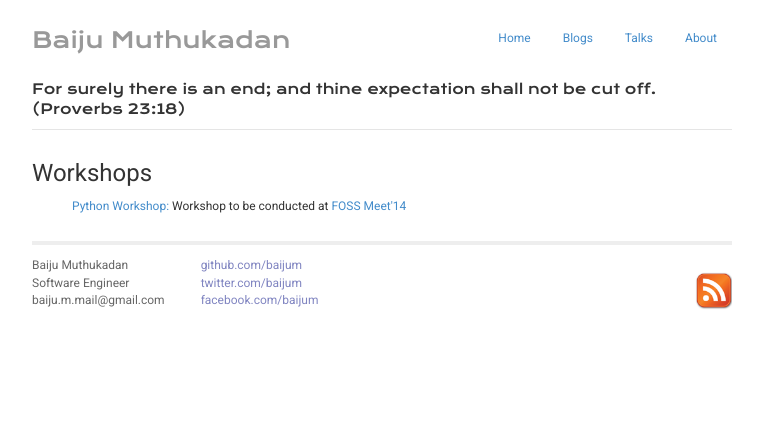
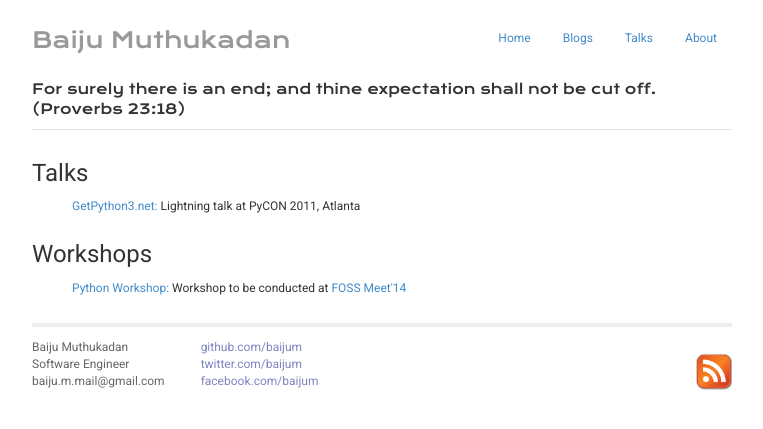
Before and after one commit to baijum/muthukadan.net, a Jekyll site: the page built from talks/index.html, in a window 1280 px wide. Shown: the top 429 px of the page, without its empty margins (258-1021 px from the left). Built offline with Jekyll 4.4.1, drawn with Linux system fonts in a browser that asks for light colours; Markdown is read by kramdown in place of the engine named in the settings.

Commit message:
Added lightning talk

```diff
--- a/talks/index.html
+++ b/talks/index.html
@@ -3,9 +3,15 @@ layout: default
 title: Talks - Workshops - Presentations
 ---
 
+<h3>Talks</h3>
+
+<ul class="posts">
+  <li><a href="http://www.youtube.com/watch?v=UEMjz5A_M5o">GetPython3.net:</a> Lightning talk at PyCON 2011, Atlanta</a></li>
+</ul>
+
 <h3>Workshops</h3>
 
 <ul class="posts">
-    <li><a href="/python_workshop">Python Workshop:</a> Workshop to be conducted at
-    <a href="http://fossmeet.in/2014/">FOSS Meet'14</a></li>
+  <li><a href="/python_workshop">Python Workshop:</a> Workshop to be conducted at
+  <a href="http://fossmeet.in/2014/">FOSS Meet'14</a></li>
 </ul>
```
